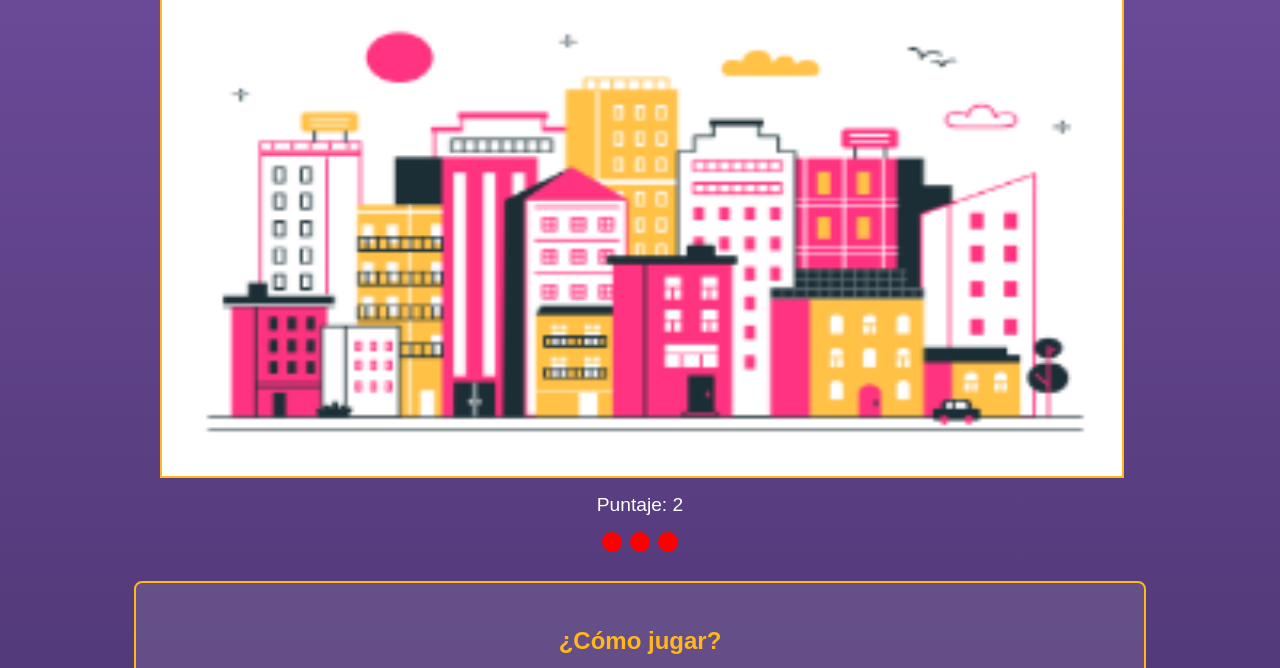
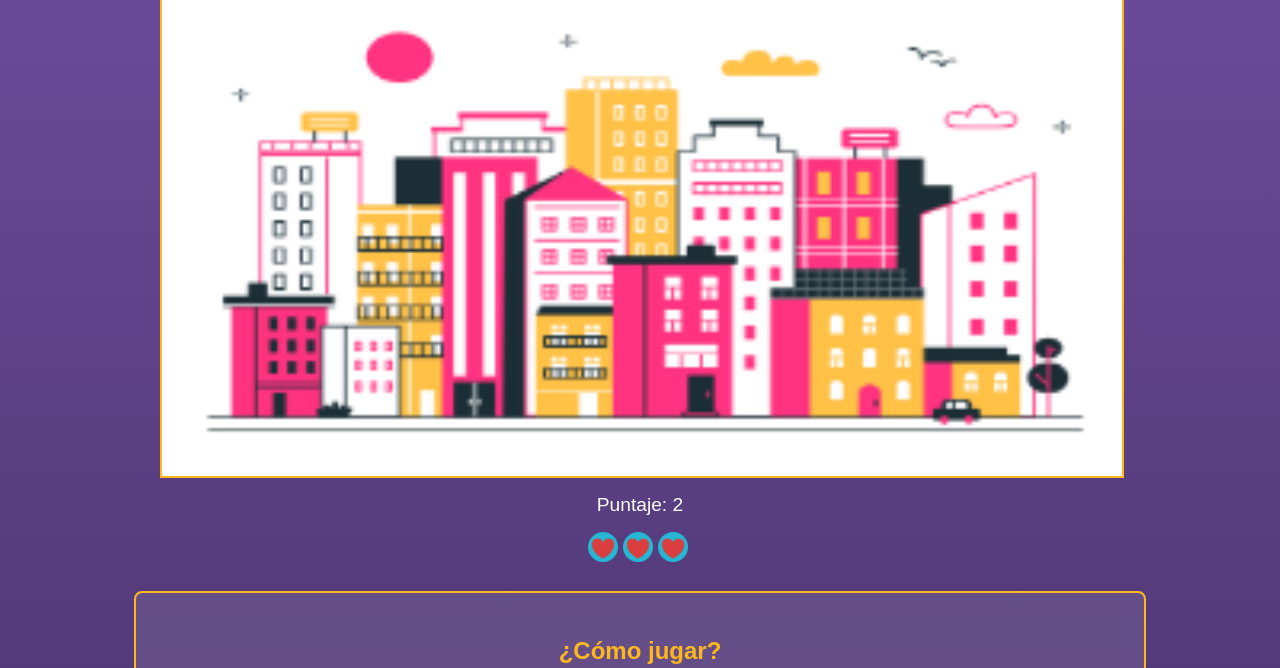
Before and after one commit to leonardo-forero/videojuego-scrd, a plain HTML site: page index.html in a window 1280 px wide. Both pictures are taken after a click on the button "Jugar". Shown: the part 131-799 px from the top of the page. Drawn offline with Linux system fonts and the light colour scheme.

Commit message:
Agrego corazones

```diff
--- a/script.js
+++ b/script.js
@@ -90,11 +90,13 @@ function drawScore() {
 function drawHearts() {
   const heartsDisplay = document.getElementById("heartsDisplay");
   heartsDisplay.innerHTML = "";
+
   for (let i = 0; i < 3; i++) {
-    const heart = document.createElement("div");
-    heart.classList.add("heart");
-    if (i >= lives) heart.classList.add("lost");
-    heartsDisplay.appendChild(heart);
+    const heartImg = document.createElement("img");
+    heartImg.src = i < lives ? "corazon.png" : "corazon_gris.png"; // Usa gris si no tienes vida
+    heartImg.alt = "vida";
+    heartImg.classList.add("heart-img");
+    heartsDisplay.appendChild(heartImg);
   }
 }
 
--- a/styles.css
+++ b/styles.css
@@ -44,17 +44,10 @@ body {
 }
 
 /* Corazones (vidas) */
-.heart {
-  display: inline-block;
-  width: 20px;
-  height: 20px;
-  margin: 0 4px;
-  background-color: red;
-  border-radius: 50%;
-}
-
-.heart.lost {
-  background-color: #999;
+.heart-img {
+  width: 30px;
+  height: 30px;
+  margin-right: 5px;
 }
 
 /* Caja de mensaje para los tips */
```
Also changed, not shown: corazon_gris.png (added).
